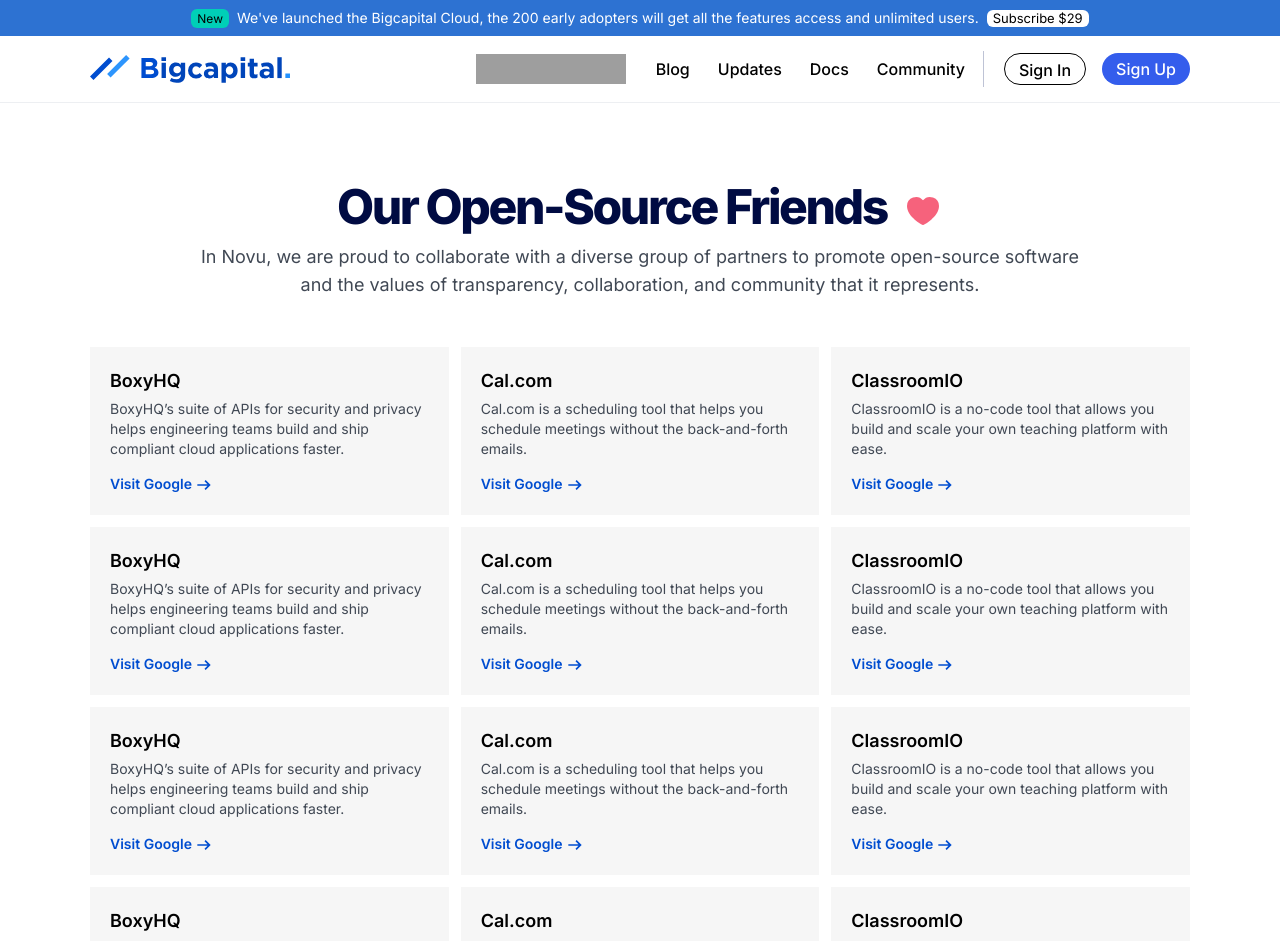
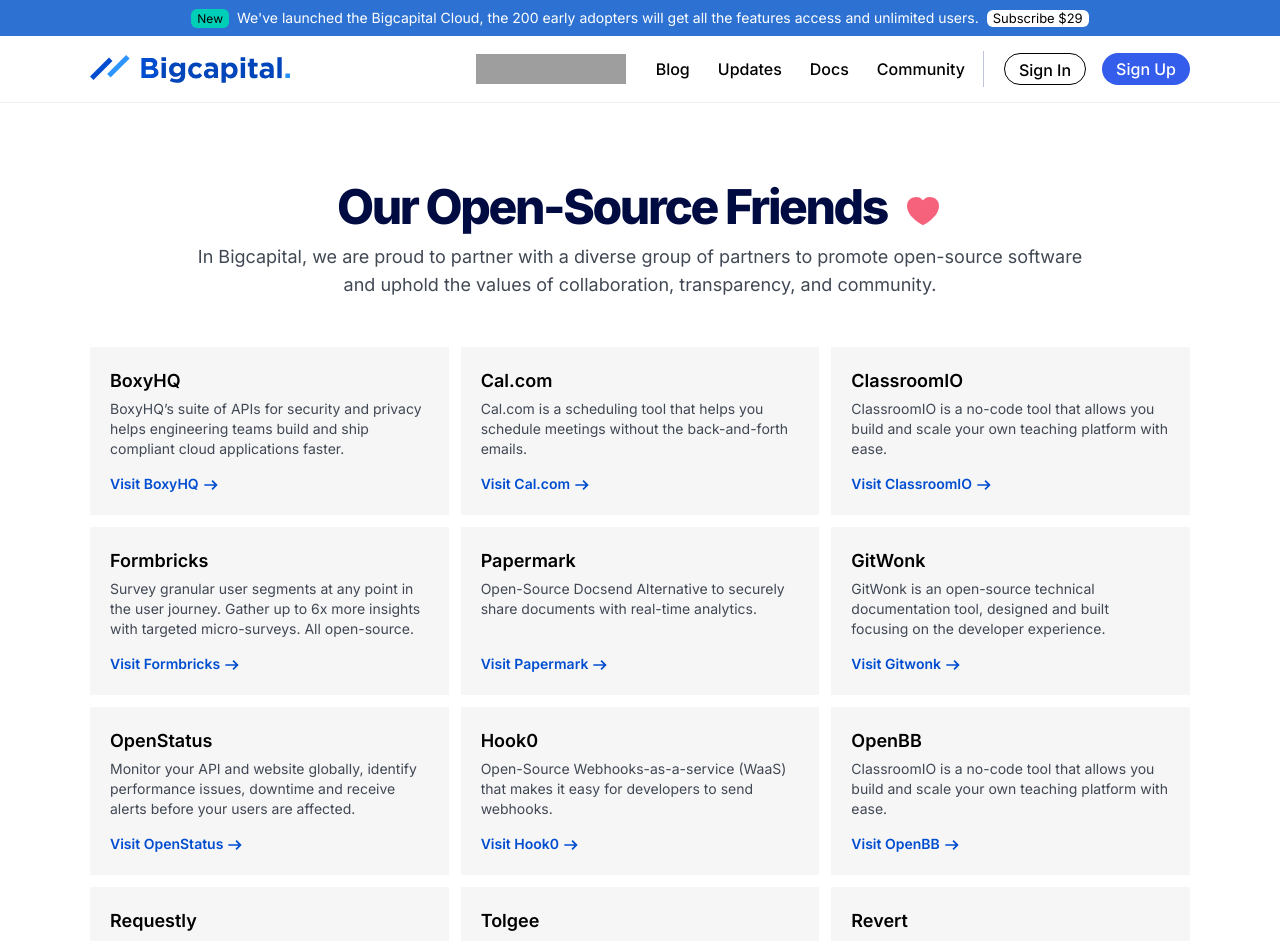
Before and after one commit to bigcapitalhq/website-v2, a Next.js app: page /oss-friends in a window 1280 px wide. Shown: the top 941 px of the page. Built offline with nearby package versions, Linux system fonts and the light colour scheme; grey boxes are pictures that could not be loaded.

Commit message:
feat: oss friends content

```diff
--- /dev/null
+++ b/src/app/oss-friends/_constants.ts
@@ -0,0 +1,106 @@
+export const Friends = [
+  {
+    name: 'BoxyHQ',
+    description:
+      'BoxyHQ’s suite of APIs for security and privacy helps engineering teams build and ship compliant cloud applications faster.',
+    href: 'https://boxyhq.com/',
+    hrefLabel: 'Visit BoxyHQ',
+  },
+  {
+    name: 'Cal.com',
+    description:
+      'Cal.com is a scheduling tool that helps you schedule meetings without the back-and-forth emails.',
+    href: 'http://cal.com',
+    hrefLabel: 'Visit Cal.com',
+  },
+  {
+    name: 'ClassroomIO',
+    description:
+      'ClassroomIO is a no-code tool that allows you build and scale your own teaching platform with ease.',
+    href: 'https://classroomio.com',
+    hrefLabel: 'Visit ClassroomIO',
+  },
+  {
+    name: 'Formbricks',
+    description:
+      'Survey granular user segments at any point in the user journey. Gather up to 6x more insights with targeted micro-surveys. All open-source.',
+    href: 'http://formbricks.com',
+    hrefLabel: 'Visit Formbricks',
+  },
+  {
+    name: 'Papermark',
+    description:
+      'Open-Source Docsend Alternative to securely share documents with real-time analytics.',
+    href: 'https://papermark.io',
+    hrefLabel: 'Visit Papermark',
+  },
+  {
+    name: 'GitWonk',
+    description:
+      'GitWonk is an open-source technical documentation tool, designed and built focusing on the developer experience.',
+    href: 'https://gitwonk.com/',
+    hrefLabel: 'Visit Gitwonk',
+  },
+  {
+    name: 'OpenStatus',
+    description:
+      'Monitor your API and website globally, identify performance issues, downtime and receive alerts before your users are affected.',
+    href: 'https://openstatus.dev',
+    hrefLabel: 'Visit OpenStatus',
+  },
+  {
+    name: 'Hook0',
+    description:
+      'Open-Source Webhooks-as-a-service (WaaS) that makes it easy for developers to send webhooks.',
+    href: 'https://hook0.com',
+    hrefLabel: 'Visit Hook0',
+  },
+  {
+    name: 'OpenBB',
+    description:
+      'ClassroomIO is a no-code tool that allows you build and scale your own teaching platform with ease.',
+    href: 'https://openbb.co/',
+    hrefLabel: 'Visit OpenBB',
+  },
+  {
+    name: 'Requestly',
+    description:
+      'Makes frontend development cycle 10x faster with API Client, Mock Server, Intercept & Modify HTTP Requests and Session Replays.',
+    href: 'https://requestly.com/',
+    hrefLabel: 'Visit Requestly',
+  },
+  {
+    name: 'Tolgee',
+    description: 'Software localization from A to Z made really easy.',
+    href: 'https://tolgee.io',
+    hrefLabel: 'Visit Tolgee',
+  },
+  {
+    name: 'Revert',
+    description:
+      'The open-source unified API to build B2B integrations remarkably fast.',
+    href: 'https://www.revert.dev/',
+    hrefLabel: 'Visit Revert',
+  },
+  {
+    name: 'Trigger',
+    description:
+      'Create long-running Jobs directly in your codebase with features like API integrations, webhooks, scheduling and delays.',
+    href: 'https://trigger.dev/',
+    hrefLabel: 'Visit Trigger',
+  },
+  {
+    name: 'Crowd.dev',
+    description:
+      'Centralize community, product, and customer data to understand which companies are engaging with your open source project.',
+    href: 'https://www.crowd.dev/',
+    hrefLabel: 'Visit Crowd',
+  },
+  {
+    name: 'Hanko',
+    description:
+      'Open-source authentication and user management for the passkey era. Integrated in minutes, for web and mobile apps.',
+    href: 'https://www.hanko.io/',
+    hrefLabel: 'Visit Hanko',
+  },
+];
--- a/src/app/oss-friends/layout.tsx
+++ b/src/app/oss-friends/layout.tsx
@@ -29,9 +29,9 @@
         </h1>
 
         <p className={'text-lg text-[#404854]'}>
-          In Novu, we are proud to collaborate with a diverse group of partners
-          to promote open-source software and the values of transparency,
-          collaboration, and community that it represents.
+          In Bigcapital, we are proud to partner with a diverse group of
+          partners to promote open-source software and uphold the values of
+          collaboration, transparency, and community.
         </p>
       </div>
 
--- a/src/app/oss-friends/page.tsx
+++ b/src/app/oss-friends/page.tsx
@@ -1,97 +1,10 @@
-import { describe } from 'node:test';
+import { Friends } from './_constants';
 
 export const metadata = {
   title: 'OSS Friends | Bigcapital',
   description:
     'We are proud to collaborate with a diverse group of partners to promote open-source software.',
 };
-
-const Friends = [
-  {
-    name: 'BoxyHQ',
-    description:
-      'BoxyHQ’s suite of APIs for security and privacy helps engineering teams build and ship compliant cloud applications faster.',
-    href: 'http://google.com',
-    hrefLabel: 'Visit Google',
-  },
-  {
-    name: 'Cal.com',
-    description:
-      'Cal.com is a scheduling tool that helps you schedule meetings without the back-and-forth emails.',
-    href: 'http://google.com',
-    hrefLabel: 'Visit Google',
-  },
-  {
-    name: 'ClassroomIO',
-    description:
-      'ClassroomIO is a no-code tool that allows you build and scale your own teaching platform with ease.',
-    href: 'http://google.com',
-    hrefLabel: 'Visit Google',
-  },
-  {
-    name: 'BoxyHQ',
-    description:
-      'BoxyHQ’s suite of APIs for security and privacy helps engineering teams build and ship compliant cloud applications faster.',
-    href: 'http://google.com',
-    hrefLabel: 'Visit Google',
-  },
-  {
-    name: 'Cal.com',
-    description:
-      'Cal.com is a scheduling tool that helps you schedule meetings without the back-and-forth emails.',
-    href: 'http://google.com',
-    hrefLabel: 'Visit Google',
-  },
-  {
-    name: 'ClassroomIO',
-    description:
-      'ClassroomIO is a no-code tool that allows you build and scale your own teaching platform with ease.',
-    href: 'http://google.com',
-    hrefLabel: 'Visit Google',
-  },
-  {
-    name: 'BoxyHQ',
-    description:
-      'BoxyHQ’s suite of APIs for security and privacy helps engineering teams build and ship compliant cloud applications faster.',
-    href: 'http://google.com',
-    hrefLabel: 'Visit Google',
-  },
-  {
-    name: 'Cal.com',
-    description:
-      'Cal.com is a scheduling tool that helps you schedule meetings without the back-and-forth emails.',
-    href: 'http://google.com',
-    hrefLabel: 'Visit Google',
-  },
-  {
-    name: 'ClassroomIO',
-    description:
-      'ClassroomIO is a no-code tool that allows you build and scale your own teaching platform with ease.',
-    href: 'http://google.com',
-    hrefLabel: 'Visit Google',
-  },
-  {
-    name: 'BoxyHQ',
-    description:
-      'BoxyHQ’s suite of APIs for security and privacy helps engineering teams build and ship compliant cloud applications faster.',
-    href: 'http://google.com',
-    hrefLabel: 'Visit Google',
-  },
-  {
-    name: 'Cal.com',
-    description:
-      'Cal.com is a scheduling tool that helps you schedule meetings without the back-and-forth emails.',
-    href: 'http://google.com',
-    hrefLabel: 'Visit Google',
-  },
-  {
-    name: 'ClassroomIO',
-    description:
-      'ClassroomIO is a no-code tool that allows you build and scale your own teaching platform with ease.',
-    href: 'http://google.com',
-    hrefLabel: 'Visit Google',
-  },
-];
 
 export default async function OSSFriendsPage() {
   return (
--- a/src/app/sitemap.ts
+++ b/src/app/sitemap.ts
@@ -39,13 +39,19 @@
       priority: 0.7,
     },
     {
-      url: 'http://localhost:3000/updates/bank-rules',
+      url: 'https://bigcapital.app/updates/bank-rules',
       lastModified: new Date(),
       changeFrequency: 'weekly',
       priority: 0.7,
     },
     {
-      url: 'http://localhost:3000/updates/attach-documents',
+      url: 'https://bigcapital.app/updates/attach-documents',
+      lastModified: new Date(),
+      changeFrequency: 'weekly',
+      priority: 0.7,
+    },
+    {
+      url: 'https://bigcapital.app/oss-friends',
       lastModified: new Date(),
       changeFrequency: 'weekly',
       priority: 0.7,
--- a/src/components/Footer.tsx
+++ b/src/components/Footer.tsx
@@ -133,7 +133,7 @@
           </a>
         </li>
 
-        <li className={'mb-3'}>
+        <li>
           <a
             target={'_blank'}
             href={'https://bigcapital.statuspage.io/'}
@@ -143,14 +143,14 @@
           </a>
         </li>
 
-        <li>
+        {/* <li>
           <a
             href={'/oss-friends'}
             className={'hover:text-white transition-colors'}
           >
             OSS Friends
           </a>
-        </li>
+        </li> */}
       </ul>
     </div>
   );
```
